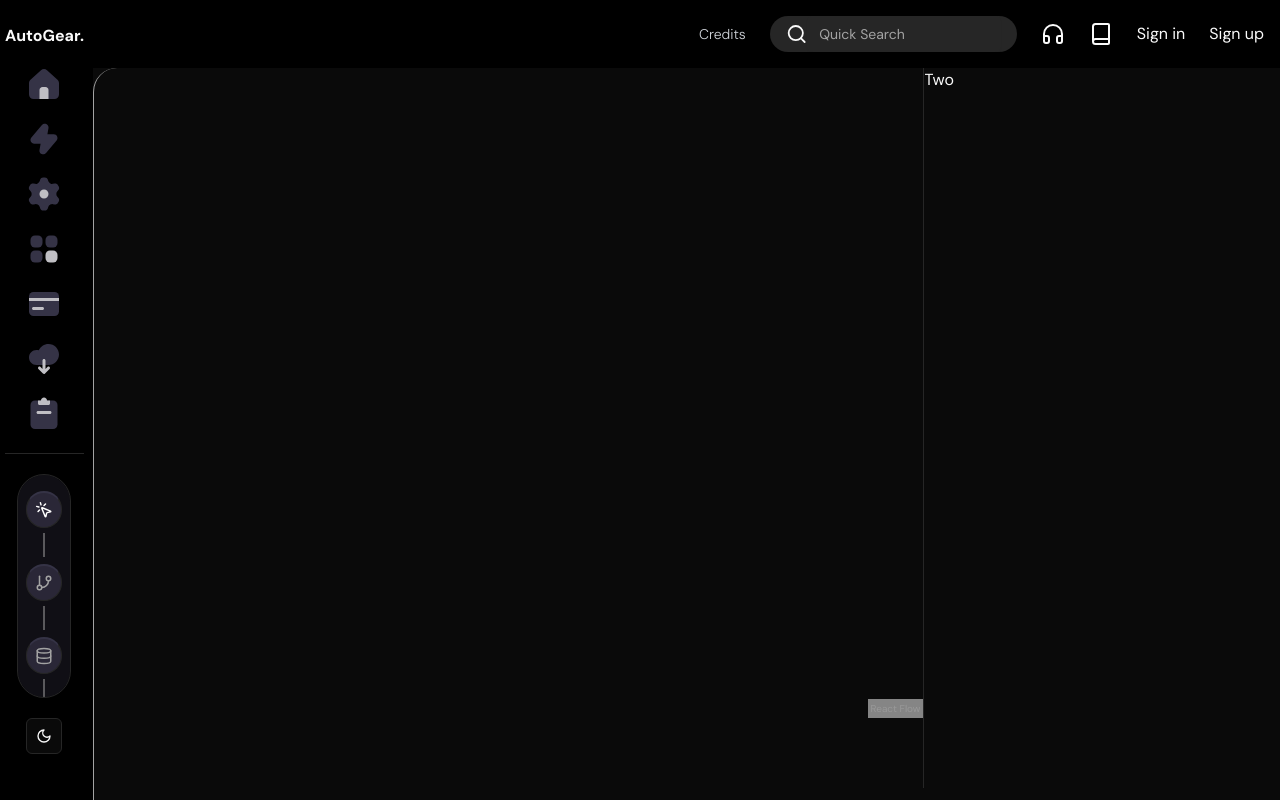
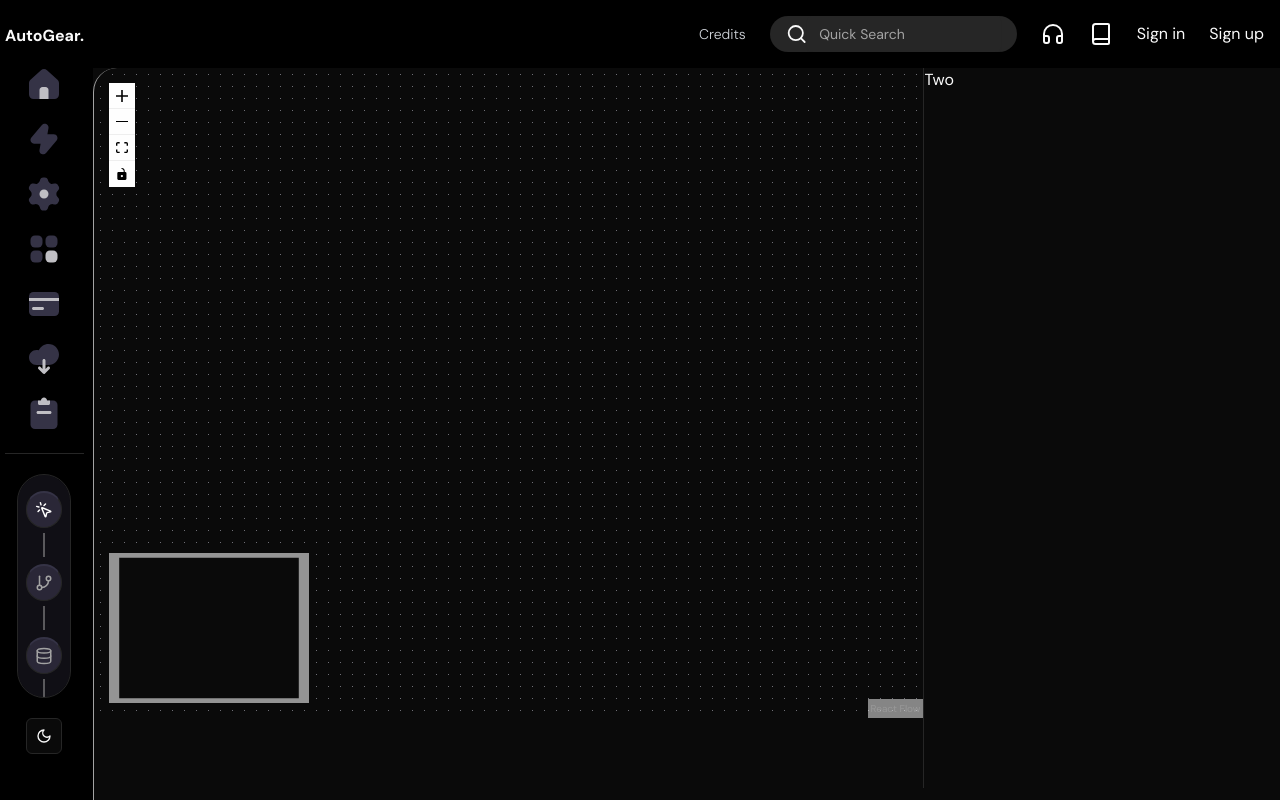
Before and after one commit to ShivanshTripathi247/autogear, a Next.js app: page /workflows/editor/eowhf0392 in a window 1280 px wide. Built offline with nearby package versions, Linux system fonts and the light colour scheme; no server answers.

Commit message:
workflow 1.4

```diff
--- a/app/(main)/(pages)/workflows/editor/[editorId]/_components/editor-canvas.tsx
+++ b/app/(main)/(pages)/workflows/editor/[editorId]/_components/editor-canvas.tsx
@@ -1,6 +1,6 @@
 'use client'
 import React, { useCallback, useEffect, useMemo, useState } from 'react'
-import { addEdge, Background, Connection, Controls, Edge, EdgeChange, NodeChange, ReactFlow, ReactFlowInstance, useNodeConnections } from '@xyflow/react';
+import { addEdge, Background, Connection, Controls, Edge, EdgeChange, MiniMap, NodeChange, ReactFlow, ReactFlowInstance, useNodeConnections } from '@xyflow/react';
 import '@xyflow/react/dist/style.css';
 import { EditorCanvasCardType, EditorNodeType } from '@/lib/types';
 import { useEditor } from '@/providers/editor-provider';
@@ -27,6 +27,7 @@
     const { dispatch, state } = useEditor()
     const [nodes, setNodes] = useState(initialNodes)
     const [edges, setEdges] = useState(initialEdges)
+    const [isWorkFlowLoading, setIsWorkFlowLoading] = useState<boolean>(false)
     const [
       reactFlowInstance,
       setReactFlowInstance] = useState<ReactFlowInstance>()
@@ -150,7 +151,9 @@
     }),
     []
 )
-//WIP is workflow loading fix it
+
+
+
   return (
     <ResizablePanelGroup
     direction="horizontal"
@@ -159,6 +162,26 @@
             <div className='flex h-full items-center justify-center'>
                 <div
                 style={{width: '100%', height: '100%', paddingBottom: '70px'}}>
+                      {isWorkFlowLoading ? (
+                        <div className="absolute flex h-full w-full items-center justify-center">
+                          <svg
+                            aria-hidden="true"
+                            className="inline h-8 w-8 animate-spin fill-blue-600 text-gray-200 dark:text-gray-600"
+                            viewBox="0 0 100 101"
+                            fill="none"
+                            xmlns="http://www.w3.org/2000/svg"
+                          >
+                            <path
+                              d="M100 50.5908C100 78.2051 77.6142 100.591 50 100.591C22.3858 100.591 0 78.2051 0 50.5908C0 22.9766 22.3858 0.59082 50 0.59082C77.6142 0.59082 100 22.9766 100 50.5908ZM9.08144 50.5908C9.08144 73.1895 27.4013 91.5094 50 91.5094C72.5987 91.5094 90.9186 73.1895 90.9186 50.5908C90.9186 27.9921 72.5987 9.67226 50 9.67226C27.4013 9.67226 9.08144 27.9921 9.08144 50.5908Z"
+                              fill="currentColor"
+                            />
+                            <path
+                              d="M93.9676 39.0409C96.393 38.4038 97.8624 35.9116 97.0079 33.5539C95.2932 28.8227 92.871 24.3692 89.8167 20.348C85.8452 15.1192 80.8826 10.7238 75.2124 7.41289C69.5422 4.10194 63.2754 1.94025 56.7698 1.05124C51.7666 0.367541 46.6976 0.446843 41.7345 1.27873C39.2613 1.69328 37.813 4.19778 38.4501 6.62326C39.0873 9.04874 41.5694 10.4717 44.0505 10.1071C47.8511 9.54855 51.7191 9.52689 55.5402 10.0491C60.8642 10.7766 65.9928 12.5457 70.6331 15.2552C75.2735 17.9648 79.3347 21.5619 82.5849 25.841C84.9175 28.9121 86.7997 32.2913 88.1811 35.8758C89.083 38.2158 91.5421 39.6781 93.9676 39.0409Z"
+                              fill="currentFill"
+                            />
+                          </svg>
+                        </div>
+                      ) : (
                      <ReactFlow
                         className="w-[300px]"
                         onDrop={onDrop}
@@ -172,7 +195,17 @@
                         fitView
                         onClick={handleClickCanvas}
                         nodeTypes={nodeTypes}
-                    ></ReactFlow>
+                    >
+                      <Controls className='text-black' position='top-left'/>
+                      <MiniMap
+                      position='bottom-left'
+                      className='!bg-background'
+                      zoomable
+                      pannable
+                      />
+                      <Background gap={12} size={1} />
+                    </ReactFlow>
+                    )}
                 </div>
             </div>
         </ResizablePanel>
```
